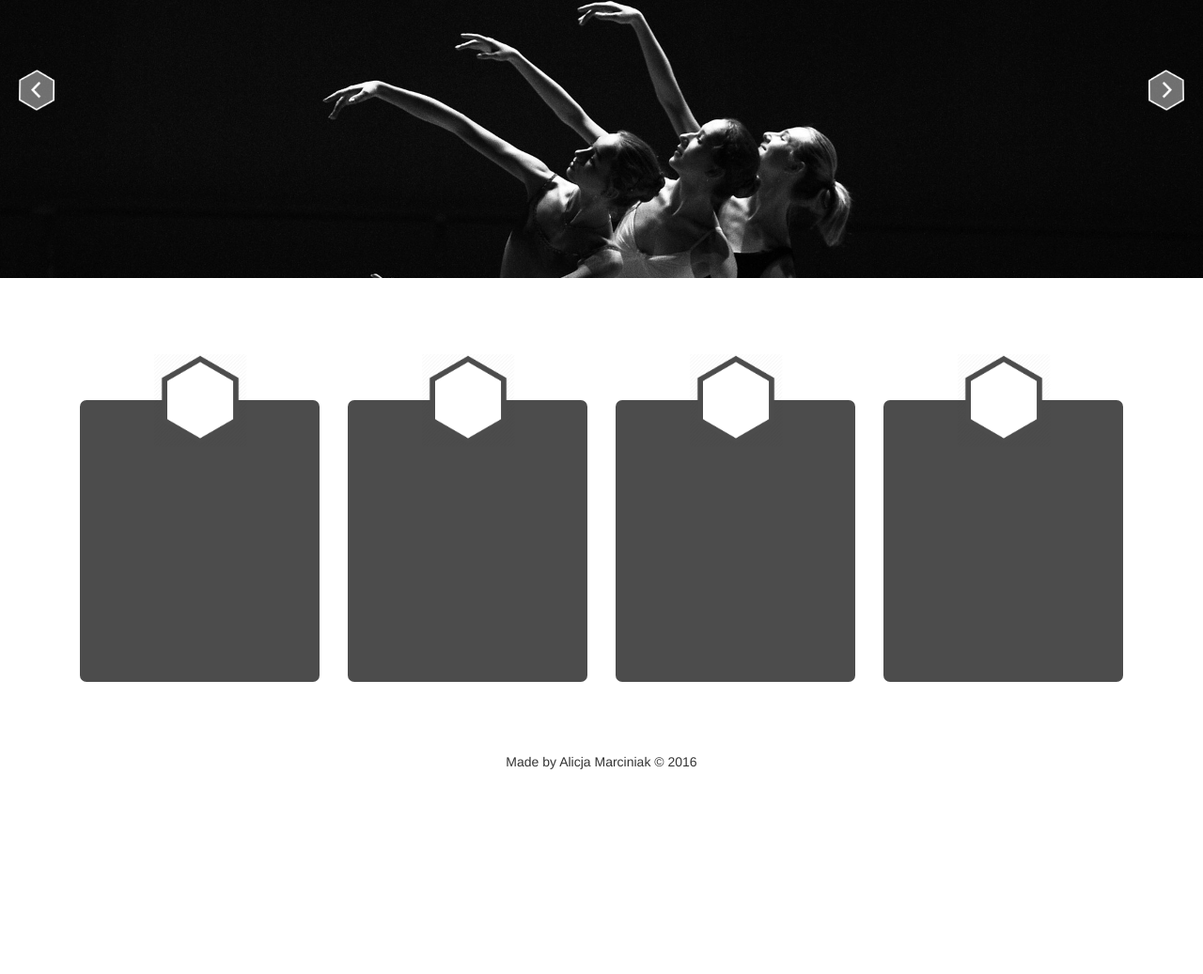
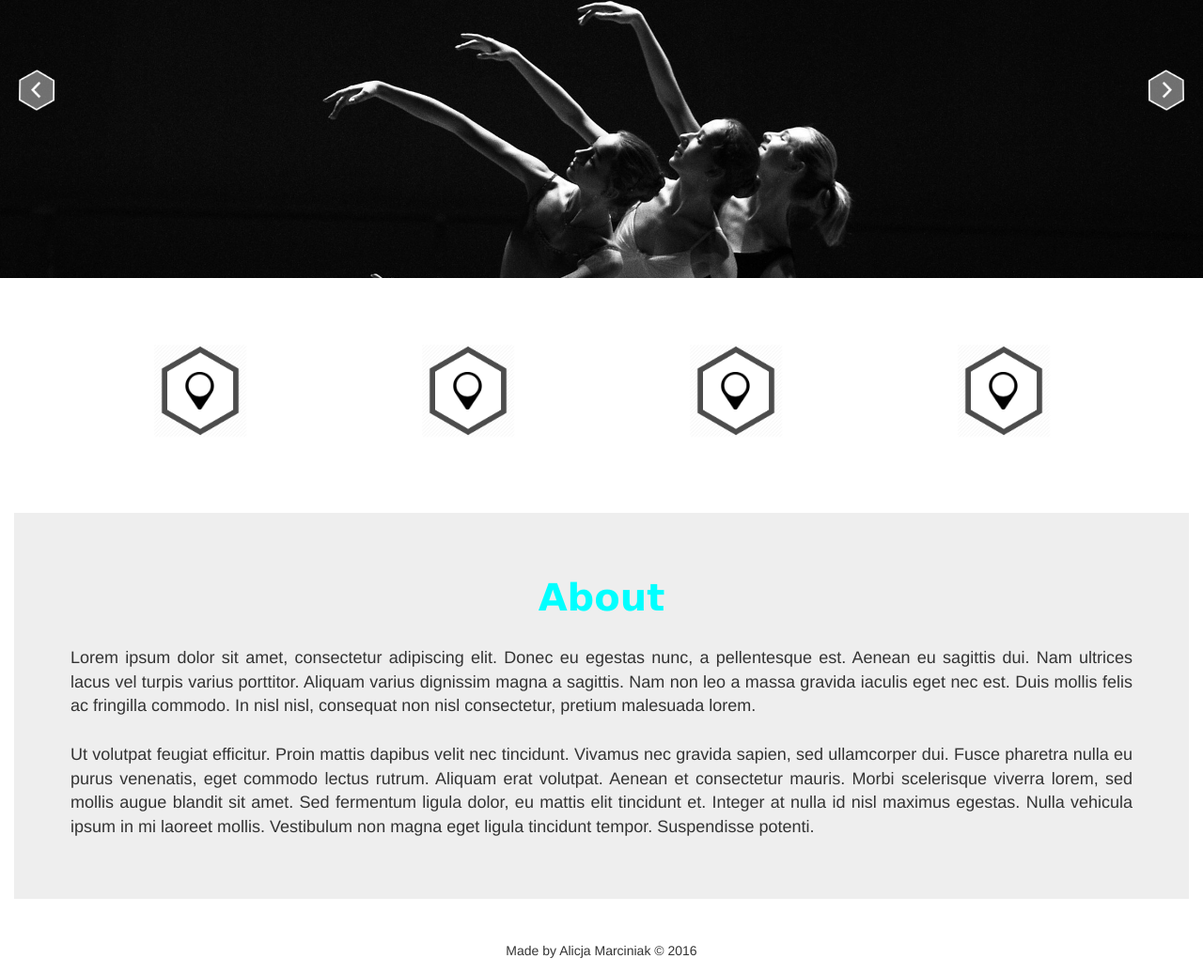
Before and after one commit to alicjamarciniak/jQuery-Slider, a plain HTML site: page index.html in a window 1280 px wide. Shown: the part 344-1381 px from the top of the page at 94% size. Before the commit the page ends 1180 px from the top, so only its background shows below. Drawn offline with nearby package versions, Linux system fonts and the light colour scheme.

Commit message:
develop/add: Added new images, jumbotron, toggle mechanism in articles

```diff
--- a/index.html
+++ b/index.html
@@ -9,6 +9,8 @@
   <script src="https://ajax.googleapis.com/ajax/libs/jquery/1.12.4/jquery.min.js"></script>
   <script src="https://maxcdn.bootstrapcdn.com/bootstrap/3.3.7/js/bootstrap.min.js"></script>
   <link rel="stylesheet" href="stylesheet/slider.css">
+  <link rel="stylesheet" href="responsive/tablet.css">
+  <link rel="stylesheet" href="responsive/mobile.css">
 </head>
 <body>
   <div class="row"><!-- header -->
@@ -60,39 +62,69 @@
         <img class="arrow-right" src="images/arrow-right.png"></img>
       </div>
     </div><!-- slider END -->
+    <div style="clear:both"></div>
   <div class="row"><!-- articles -->
     <section class="container articles">
-      <div class="col-md-3 col-xs-3 article">
+      <div class="col-md-3 col-sm-6 col-xs-12 article">
         <div class="article-hexagon">
-          <img src="images/hexagon.png"></img>
+          <img class="hexagon" src="images/hexagon.png"></img>
+          <img class="heaxagon-icon" src="images/32.png"></img>        </div>
+        <div class="article-content">
+          <h3 class="title">Lorem Ipsum</h3>
+          <p class="description">
+            Lorem ipsum dolor sit amet, consectetur adipiscing elit. Donec eu egestas nunc, a pellentesque est. Aenean eu sagittis dui. Nam ultrices lacus vel turpis varius porttitor. Aliquam varius dignissim magna a sagittis. Nam non leo a massa gravida iaculis eget nec est. Duis mollis felis ac fringilla commodo. In nisl nisl, consequat non nisl consectetur, pretium malesuada lorem.
+          </p>
+        </div>
+      </div>
+      <div class="col-md-3 col-sm-6 col-xs-12 article">
+        <div class="article-hexagon">
+          <img class="hexagon" src="images/hexagon.png"></img>
+          <img class="heaxagon-icon" src="images/32.png"></img>
         </div>
         <div class="article-content">
+          <h3 class="title">Lorem Ipsum</h3>
+          <p class="description">
+            Lorem ipsum dolor sit amet, consectetur adipiscing elit. Donec eu egestas nunc, a pellentesque est. Aenean eu sagittis dui. Nam ultrices lacus vel turpis varius porttitor. Aliquam varius dignissim magna a sagittis. Nam non leo a massa gravida iaculis eget nec est. Duis mollis felis ac fringilla commodo. In nisl nisl, consequat non nisl consectetur, pretium malesuada lorem.
+          </p>
         </div>
       </div>
-      <div class="col-md-3 col-xs-3 article">
+      <div class="col-md-3 col-sm-6 col-xs-12 article">
         <div class="article-hexagon">
-          <img src="images/hexagon.png"></img>
+          <img class="hexagon" src="images/hexagon.png"></img>
+          <img class="heaxagon-icon" src="images/32.png"></img>
         </div>
         <div class="article-content">
+          <h3 class="title">Lorem Ipsum</h3>
+          <p class="description">
+            Lorem ipsum dolor sit amet, consectetur adipiscing elit. Donec eu egestas nunc, a pellentesque est. Aenean eu sagittis dui. Nam ultrices lacus vel turpis varius porttitor. Aliquam varius dignissim magna a sagittis. Nam non leo a massa gravida iaculis eget nec est. Duis mollis felis ac fringilla commodo. In nisl nisl, consequat non nisl consectetur, pretium malesuada lorem.
+          </p>
         </div>
       </div>
-      <div class="col-md-3 col-xs-3 article">
+      <div class="col-md-3 col-sm-6 col-xs-12 article">
         <div class="article-hexagon">
-          <img src="images/hexagon.png"></img>
-        </div>
+          <img class="hexagon" src="images/hexagon.png"></img>
+          <img class="heaxagon-icon" src="images/32.png"></img>        </div>
         <div class="article-content">
-        </div>
-      </div>
-      <div class="col-md-3 col-xs-3 article">
-        <div class="article-hexagon">
-          <img src="images/hexagon.png"></img>
-        </div>
-        <div class="article-content">
+          <h3 class="title">Lorem Ipsum</h3>
+          <p class="description">
+            Lorem ipsum dolor sit amet, consectetur adipiscing elit. Donec eu egestas nunc, a pellentesque est. Aenean eu sagittis dui. Nam ultrices lacus vel turpis varius porttitor. Aliquam varius dignissim magna a sagittis. Nam non leo a massa gravida iaculis eget nec est. Duis mollis felis ac fringilla commodo. In nisl nisl, consequat non nisl consectetur, pretium malesuada lorem.
+          </p>
         </div>
       </div>
       </section>
   </div><!-- articles END -->
 
+
+  <section class="container-fluid about">
+    <div class="jumbotron">
+      <h2 class="title">About</h2>
+      <p class="description">
+        Lorem ipsum dolor sit amet, consectetur adipiscing elit. Donec eu egestas nunc, a pellentesque est. Aenean eu sagittis dui. Nam ultrices lacus vel turpis varius porttitor. Aliquam varius dignissim magna a sagittis. Nam non leo a massa gravida iaculis eget nec est. Duis mollis felis ac fringilla commodo. In nisl nisl, consequat non nisl consectetur, pretium malesuada lorem.
+      </br></br>
+        Ut volutpat feugiat efficitur. Proin mattis dapibus velit nec tincidunt. Vivamus nec gravida sapien, sed ullamcorper dui. Fusce pharetra nulla eu purus venenatis, eget commodo lectus rutrum. Aliquam erat volutpat. Aenean et consectetur mauris. Morbi scelerisque viverra lorem, sed mollis augue blandit sit amet. Sed fermentum ligula dolor, eu mattis elit tincidunt et. Integer at nulla id nisl maximus egestas. Nulla vehicula ipsum in mi laoreet mollis. Vestibulum non magna eget ligula tincidunt tempor. Suspendisse potenti.
+      </p>
+    </div>
+  </section>
   <footer><p>Made by Alicja Marciniak &copy 2016</p></footer>
 </body>
 </html>
--- a/js/slider.js
+++ b/js/slider.js
@@ -1,16 +1,16 @@
 $(document).ready(function() {
 
-  // var num = 10; //number of pixels before modifying styles
-  // $(window).bind('scroll', function (e) {
-  //   e.preventDefault();
-  //     if ($(window).scrollTop() > num) {
-  //         $('.navbar-sticky').addClass('fixed');
-  //         $('.header').addClass('header-fixed');
-  //     } else {
-  //         $('.navbar-sticky').removeClass('fixed');
-  //         $('.header').removeClass('header-fixed');
-  //     }
-  // });
+  var num = 10; //number of pixels before modifying styles
+  $(window).bind('scroll', function (e) {
+    e.preventDefault();
+      if ($(window).scrollTop() > num) {
+          $('.navbar-sticky').addClass('fixed');
+          $('.header').addClass('header-fixed');
+      } else {
+          $('.navbar-sticky').removeClass('fixed');
+          $('.header').removeClass('header-fixed');
+      }
+  });
 
   $(document).on('click', function (e) {
       if (e.originalEvent.defaultPrevented) return;
@@ -76,4 +76,9 @@ $(document).ready(function() {
 
   /* slider END */
 
+  /* articles START */
+    $('.article-hexagon').on('click', function() {
+      $(this).siblings('.article-content').slideToggle('slow');
+    });
+  /* articles END */
 });
--- a/responsive/mobile.css
+++ b/responsive/mobile.css
@@ -1,14 +1,20 @@
 @media only screen and  (max-width: ) {
 
 }
-@media only screen and  (max-width: ) {
-
+@media only screen and  (max-width: 540px) {
+  .articles .col-xs-12 {
+    width: 100%;
+  }
+  .article-content {
+    margin-left: auto;
+    margin-right: auto;
+    width: 70%;
+  }
 }
-@media only screen and  (max-width: ) {
-
-}
-@media only screen and  (max-width: ) {
-
+@media only screen and  (max-width: 360px) {
+  .article-content {
+    width: 100%;
+  }
 }
 @media only screen and  (max-width: 320px) {
 
--- a/responsive/tablet.css
+++ b/responsive/tablet.css
@@ -1,5 +1,10 @@
 @media only screen and  (max-width: 1200px) {
-    .article .col-md-3 {
+    .articles .col-md-3 {
       width: 50%;
     }
 }
+@media only screen and  (max-width: ) {
+  .articles .col-md-3 {
+    width: 50%;
+  }
+}
--- a/stylesheet/slider.css
+++ b/stylesheet/slider.css
@@ -1,8 +1,9 @@
-/*  Header START*/
 body, html{
   height: 100%;
   position: relative;
 }
+
+/*  Header START*/
 .header {
   margin: 40px 0 20px 0;
   height: 110px;
@@ -23,7 +24,7 @@ body, html{
     position: fixed;
     top: 10px;
     left: 10px;
-    z-index: 3;
+    z-index: 100;
     width: auto;
 }
 .header-fixed img {
@@ -94,7 +95,6 @@ body, html{
   -moz-transition: opacity .25s ease-in-out;
   -webkit-transition: opacity .25s ease-in-out;
 }
-
 .arrow-left {
   position: absolute;
   margin: auto 0;
@@ -116,31 +116,85 @@ body, html{
 /* Slider END*/
 
 /*  Articles START*/
+.articles {
+  margin-top: 40px;
+  margin-bottom: 40px;
+}
 .article {
   position: relative;
-  margin-bottom: 60px;
+  margin-bottom: 40px;
+  min-height: 100px;
+  padding-top: 50px;
 }
 .article-hexagon {
   position: absolute;
   margin: 0 auto;
+  padding-bottom: 40px;
   width: 100px;
-  top: 50px;
+  height: 140px;
+  top: 0;
   left: 0;
   right: 0;
 }
-.article-hexagon img {
+.article-hexagon img.hexagon {
+  position: absolute;
+  z-index: 2;
   height: 100px;
 }
+.heaxagon-icon {
+  position: absolute;
+  margin: auto;
+  z-index: 3;
+  height: 40px;
+  width: auto;
+  top: 30px;
+  left: 0;
+  right: 0;
+}
 .article-content {
-  margin-top: 100px;
+  display: none;
   border-radius: 7px;
-  min-height: 300px;
+  overflow: hidden;
+  min-height: 1px;
+  padding: 30px 15px 30px;
   background-color: #4c4c4c;
+}
+.article-content .title {
+  margin-bottom: 30px;
+  text-align: center;
+  color: #00ffff;
+  font-family: Verdana, sans-serif;
+  margin-bottom: 25px;
+  font-size: 20px;
+}
+.article-content .description {
+  text-align: justify;
+  color: #FFFFFF;
 }
 /* Articles END*/
 
+/* About START */
+.about .jumbotron {
+  border-radius: 0;
+}
+.about .title {
+  margin-bottom: 30px;
+  text-align: center;
+  color: #00ffff;
+  font-family: Verdana, sans-serif;
+  font-size: 40px;
+  font-weight: bold;
+}
+.about .jumbotron .description {
+  font-size: 18px;
+  text-align: justify;
+}
+/* About END */
+
+/* Footer START */
 footer {
   height: 50px;
   text-align: center;
   line-height: 50px;
 }
+/* Footer END */
```
Also changed, not shown: images/32.png (added), 1 other file.
